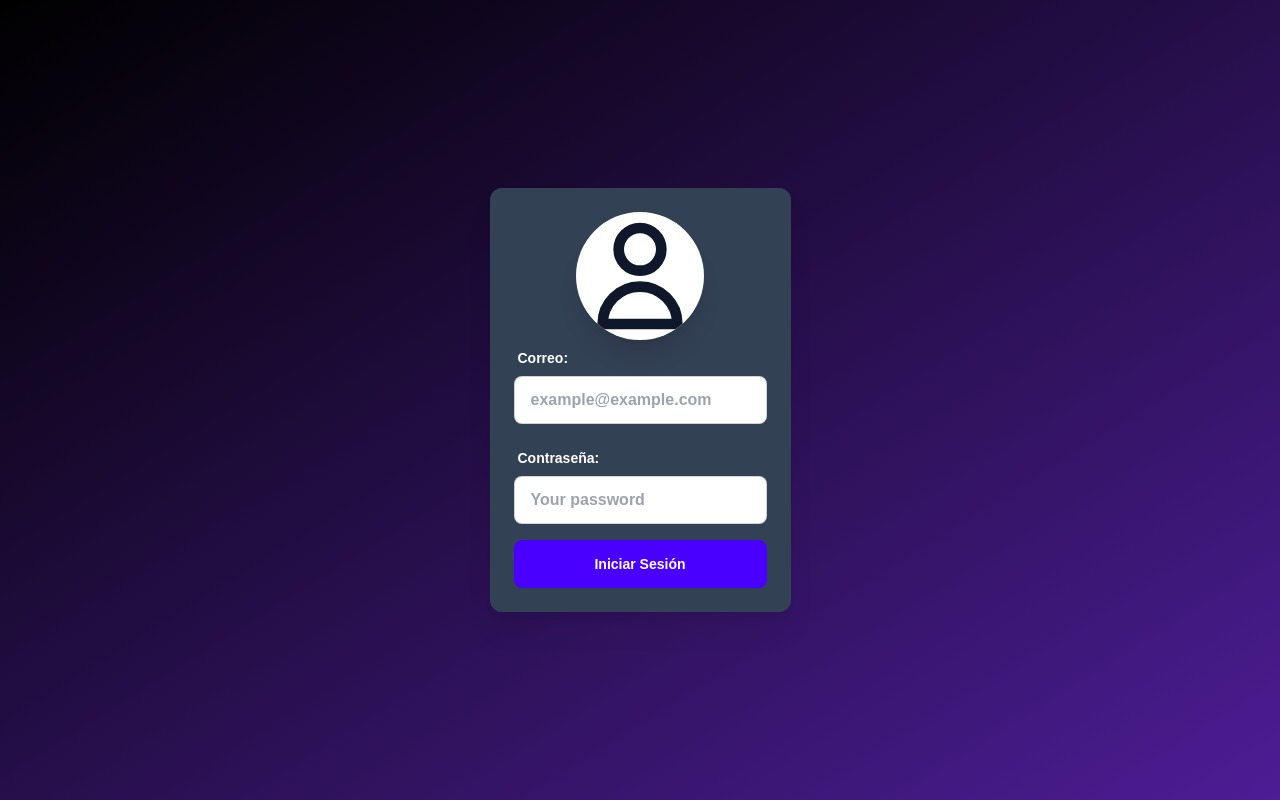
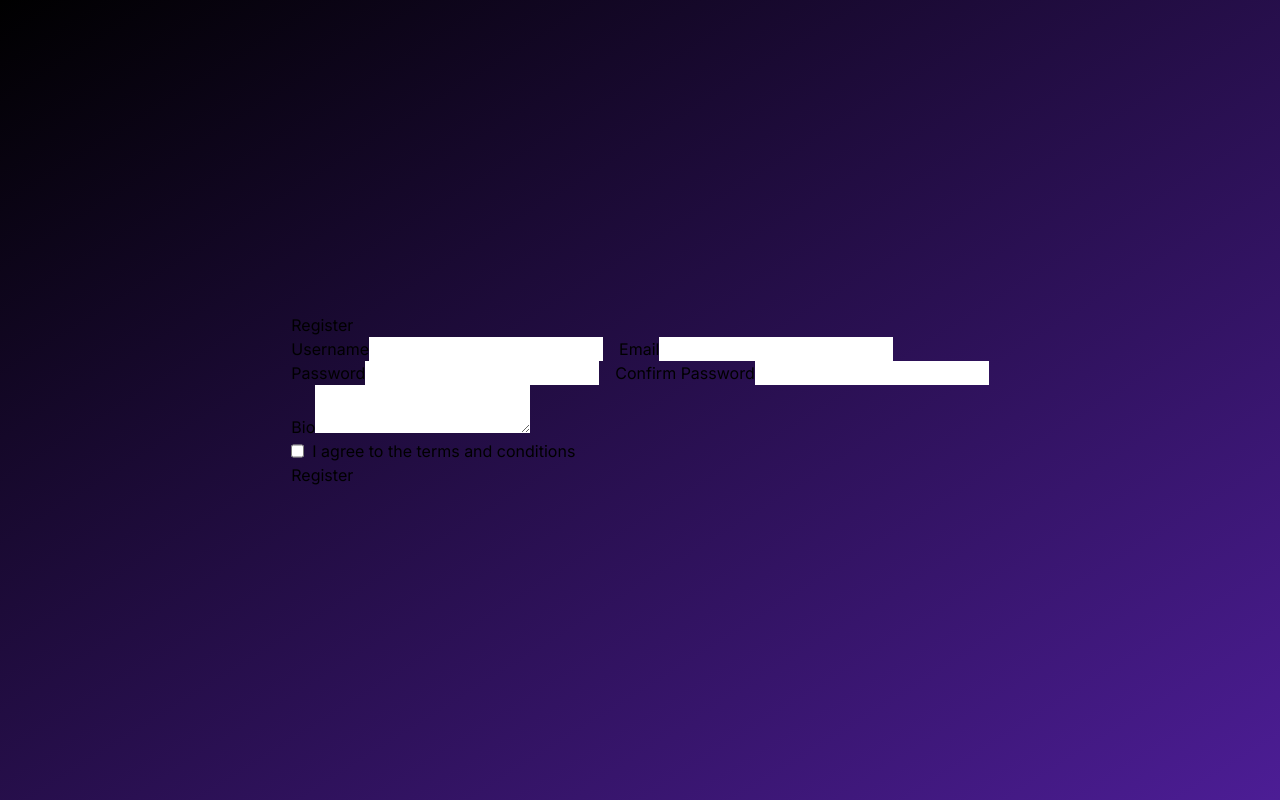
Before and after one commit to MarisolVR07/Proyect_Group-1-, a Next.js app in the folder proyect1/: page / in a window 1280 px wide. Built offline with nearby package versions, Linux system fonts and the light colour scheme.

Commit message:
Component register created

```diff
--- a/proyect1/src/app/page.tsx
+++ b/proyect1/src/app/page.tsx
@@ -1,12 +1,13 @@
 import Image from "next/image";
 import Login from "@/components/Login";
+import Register from "@/components/Register";
 export default function Home() {
 
   return (
 
   <main className="w-full h-full flex flex-col items-center justify-center min-h-screen bg-gradient-to-br from-black via-100% via-violet-900  to-violet-800">
   <div>
-    <Login/>
+    <Register/>
   </div>
   </main>
 
--- /dev/null
+++ b/proyect1/src/components/Register.tsx
@@ -0,0 +1,97 @@
+"use client"
+import { useState } from "react";
+//import { useRouter } from "next/router";
+
+const Register = () => {
+  const [username, setUsername] = useState("");
+  const [email, setEmail] = useState("");
+  const [password, setPassword] = useState("");
+  const [confirmPassword, setConfirmPassword] = useState("");
+  const [bio, setBio] = useState("");
+  const [agreement, setAgreement] = useState(false);
+ // const router = useRouter();
+
+  const handleSubmit = (e: React.FormEvent<HTMLFormElement>) => {
+    e.preventDefault();
+    // Handle form submission
+    //router.push("/dashboard");
+  };
+
+  return (
+    <div className="container">
+      <form onSubmit={handleSubmit} className="form">
+        <h2 className="text-primary-500">Register</h2>
+        <div className="flex gap-4">
+          <div className="form-field">
+            <label htmlFor="username">Username</label>
+            <input
+              type="text"
+              id="username"
+              value={username}
+              onChange={(e) => setUsername(e.target.value)}
+            />
+          </div>
+          <div className="form-field">
+            <label htmlFor="email">Email</label>
+            <input
+              type="email"
+              id="email"
+              value={email}
+              onChange={(e) => setEmail(e.target.value)}
+            />
+          </div>
+        </div>
+        <div className="flex gap-4">
+          <div className="form-field">
+            <label htmlFor="password">Password</label>
+            <input
+              type="password"
+              id="password"
+              value={password}
+              onChange={(e) => setPassword(e.target.value)}
+            />
+          </div>
+          <div className="form-field">
+            <label htmlFor="confirmPassword">Confirm Password</label>
+            <input
+              type="password"
+              id="confirmPassword"
+              value={confirmPassword}
+              onChange={(e) => setConfirmPassword(e.target.value)}
+            />
+          </div>
+        </div>
+        <div className="form-field">
+          <label htmlFor="bio">Bio</label>
+          <textarea
+            id="bio"
+            value={bio}
+            onChange={(e) => setBio(e.target.value)}
+          />
+        </div>
+        <div className="flex gap-2">
+          <input
+            type="checkbox"
+            id="agreement"
+            checked={agreement}
+            onChange={(e) => setAgreement(e.target.checked)}
+          />
+          <label htmlFor="agreement">
+            I agree to the terms and conditions
+          </label>
+        </div>
+        <button type="submit" disabled={!agreement}>
+          Register
+        </button>
+      </form>
+    </div>
+  );
+};
+
+const Wrapper = () => (
+  <div id="__next">
+    <Register />
+  </div>
+);
+
+export default Wrapper;
```
